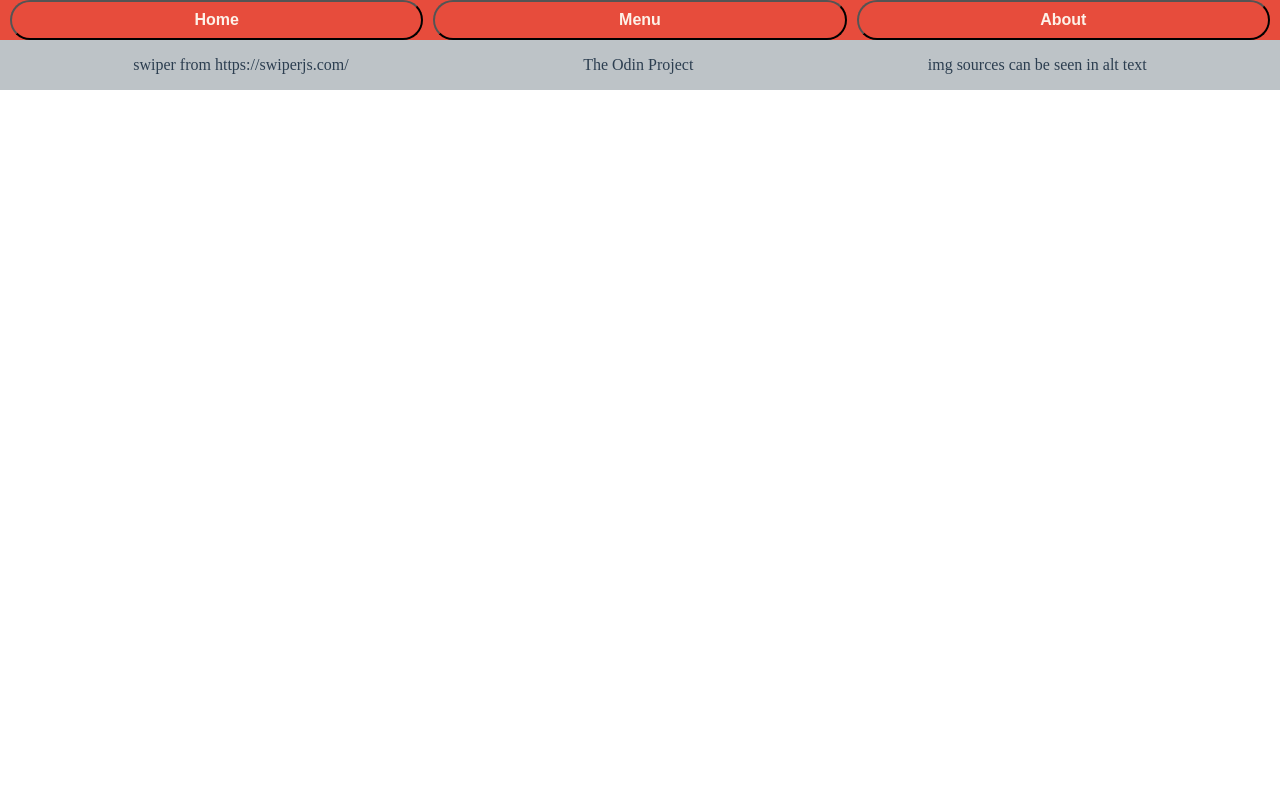
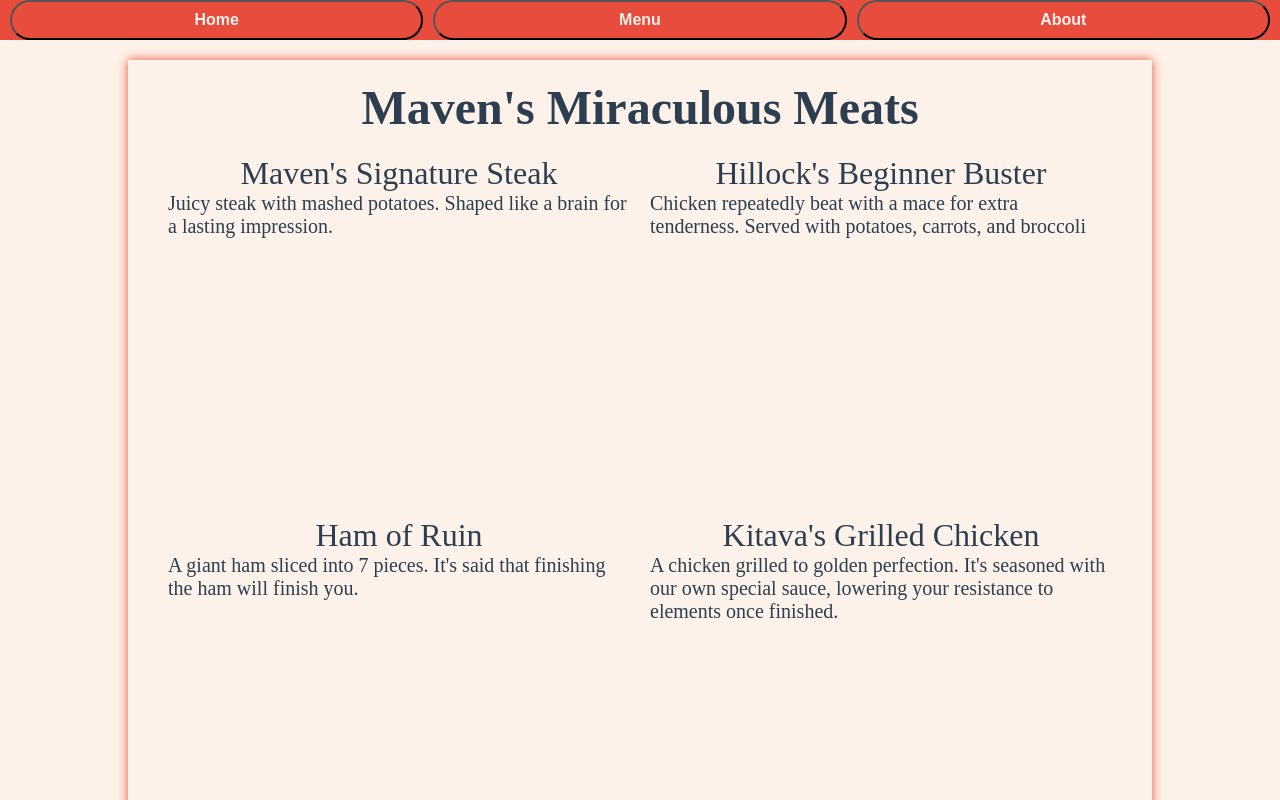
Before and after one commit to dariont5/Project-Restaurant-Page, a website built with webpack: page src/template.html in a window 1280 px wide. Both pictures are taken after a click on the button "Menu". Shown: the top 800 px of the page. Built offline with nearby package versions, Linux system fonts and the light colour scheme.

Commit message:
feat(menu): menu page added
menu loaded with js. css added when needed.

```diff
--- a/src/index.js
+++ b/src/index.js
@@ -1,5 +1,6 @@
 import "./style.css";
 import setHome from "./home.js";
+import setMenu from "./menu.js";
 
 // clear
 function clearContent() {
@@ -16,6 +17,7 @@ homeButton.addEventListener('click', () => {
 const menuButton = document.querySelector('button.menu');
 menuButton.addEventListener('click', () => {
     clearContent();
+    setMenu();
 })
 
 const aboutButton = document.querySelector('button.about');
--- /dev/null
+++ b/src/menu.js
@@ -0,0 +1,49 @@
+// helper function for menu item
+function createMenuItem(item_name, item_description) {
+    const itemMenuCard = document.createElement('div');
+    itemMenuCard.classList.add('grid-item');
+
+    const itemName = document.createElement('span');
+    itemName.classList.add('large');
+    itemName.textContent = item_name;
+    itemMenuCard.appendChild(itemName);
+
+    const itemDescription = document.createElement('p');
+    itemDescription.classList.add('medium');
+    itemDescription.textContent = item_description;
+    itemMenuCard.appendChild(itemDescription);
+
+    return itemMenuCard
+}
+
+export default function () {
+    const mainContainer = document.querySelector('#content');
+
+    const menuCard = document.createElement('div');
+    menuCard.classList.add('menu-card');
+    mainContainer.appendChild(menuCard);
+    menuCard.classList.add('menu-card');
+
+    const menuTitle = document.createElement('h1');
+    menuTitle.classList.add('largest');
+    menuTitle.textContent = 'Maven\'s Miraculous Meats';
+    menuCard.appendChild(menuTitle);
+
+    const grid = document.createElement('div');
+    grid.classList.add('menu-grid');
+    menuCard.appendChild(grid);
+
+    const menuContent = [
+        {item_name: 'Maven\'s Signature Steak', item_description: 'Juicy steak with mashed potatoes. Shaped like a brain for a lasting impression.'},
+        {item_name: 'Hillock\'s Beginner Buster', item_description: 'Chicken repeatedly beat with a mace for extra tenderness. Served with potatoes, carrots, and broccoli'},
+        {item_name: 'Ham of Ruin', item_description: 'A giant ham sliced into 7 pieces. It\'s said that finishing the ham will finish you.'},
+        {item_name: 'Kitava\'s Grilled Chicken', item_description: 'A chicken grilled to golden perfection. It\'s seasoned with our own special sauce, lowering your resistance to elements once finished.'},
+        {item_name: 'Guantlet of Meat', item_description: 'A full 10 course meal consisting of different cuts of steak, ham, and chicken.'},
+        {item_name: 'Searing Exarch Steak', item_description: 'Steak seared by Michelin Star Chef Searing Exarch himself.'},
+    ]
+
+    menuContent.forEach(menuItem => {
+        const itemMenuCard = createMenuItem(menuItem.item_name, menuItem.item_description);
+        grid.appendChild(itemMenuCard)
+    })
+}
--- a/src/style.css
+++ b/src/style.css
@@ -64,6 +64,7 @@ div#content {
     display: flex;
     flex-direction: column;
     justify-content: space-around;
+    align-items: center;
     background-color: var(--cream);
     color: var(--blue);
 }
@@ -115,3 +116,28 @@ footer {
     padding: 1rem;
     justify-content: space-around;
 }
+
+.menu-card {
+    width: clamp(80%, 500px, 100%);
+    height: 1200px;
+    box-shadow: 0px 0px 10px var(--coral-red);
+    margin: 20px 0 20px 0;
+    padding: 20px;
+    display: flex;
+    flex-direction: column;
+}
+
+.menu-grid {
+    display: grid;
+    grid-template-columns: 1fr 1fr;
+    grid-template-rows: 1fr 1fr 1fr;
+    flex: 1;
+    padding: 20px;
+    gap: 20px;
+}
+
+.grid-item {
+    display: flex;
+    flex-direction: column;
+    align-items: center;
+}
```
Also changed, not shown: src/about.js (added).
